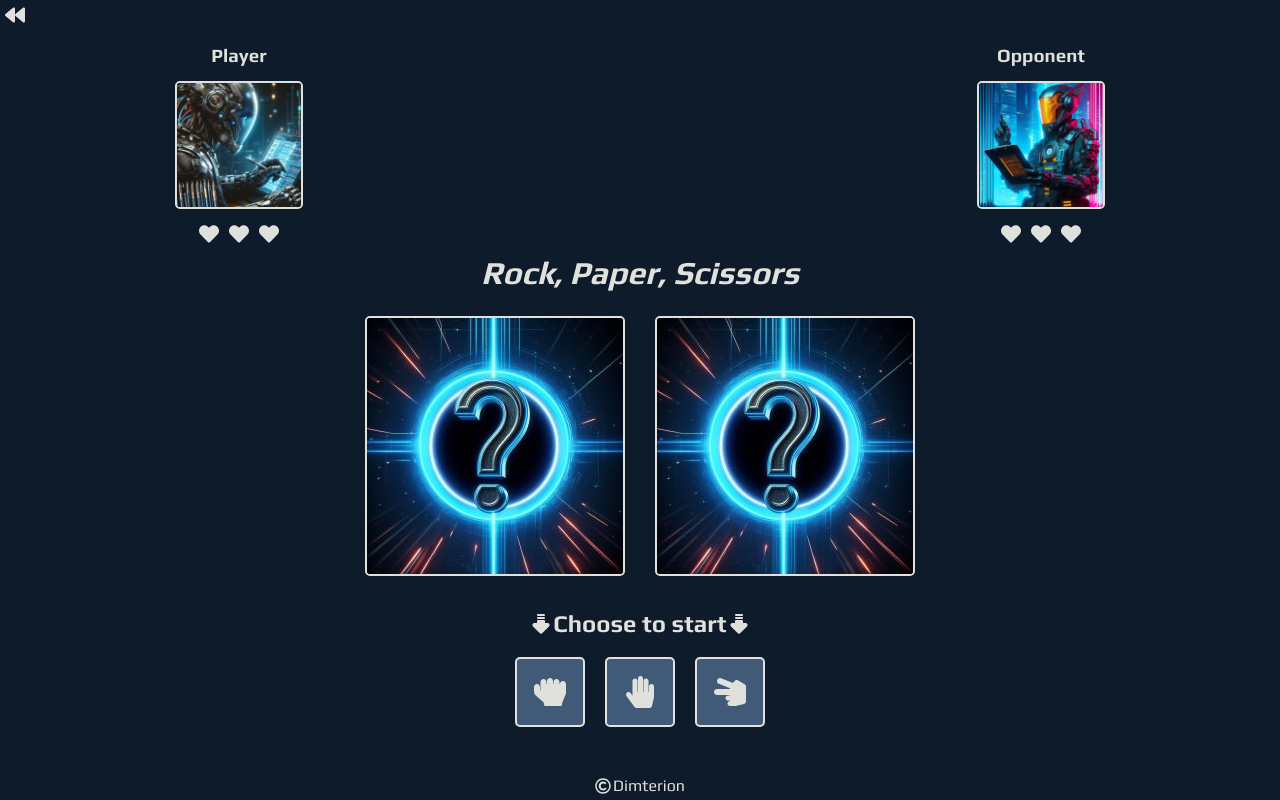
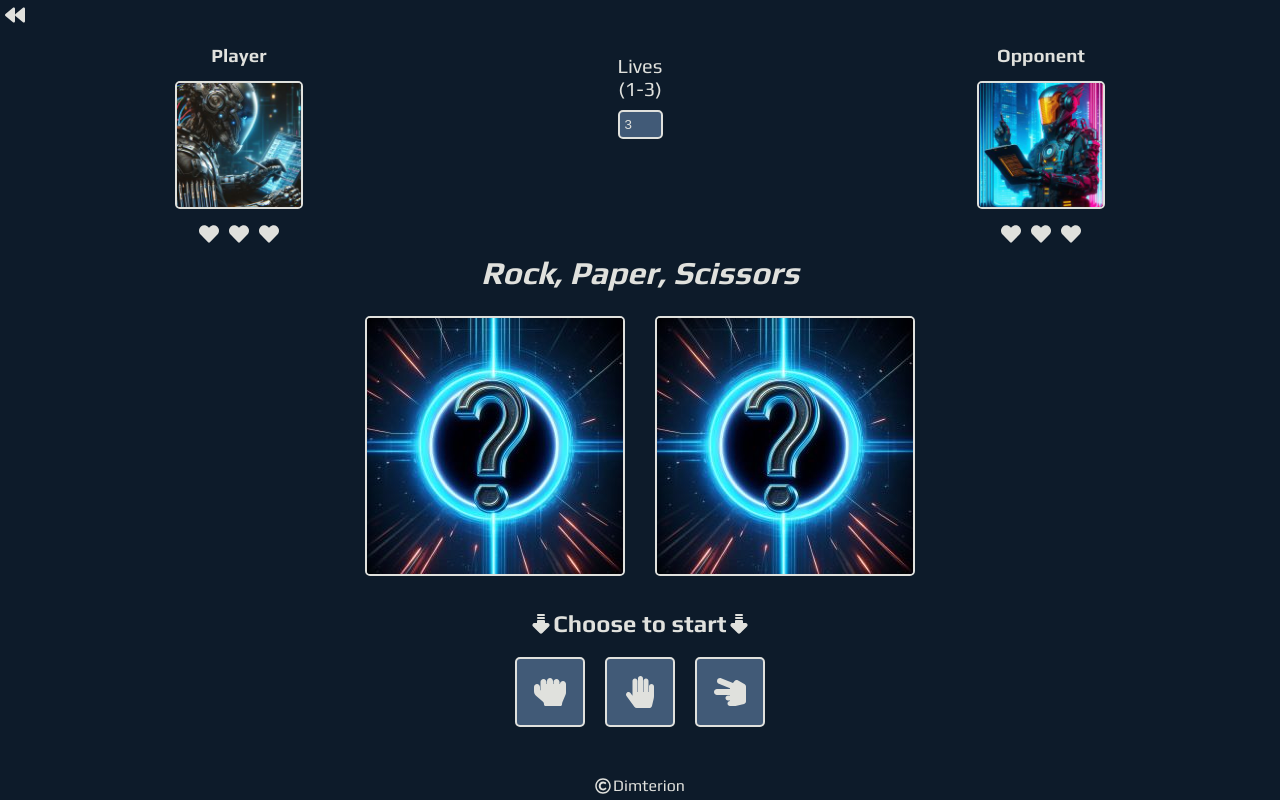
Before and after one commit to Dimterion/Playground, a React (Vite) app: page /rps-game in a window 1280 px wide. Built offline with nearby package versions, Linux system fonts and the light colour scheme.

Commit message:
add rpsGame form for number of lives

```diff
--- a/src/pages/RPSGame/RPSGame.jsx
+++ b/src/pages/RPSGame/RPSGame.jsx
@@ -20,8 +20,7 @@ import Footer from "../../components/Footer/Footer";
 import "./rpsGame.css";
 
 export default function RPSGame() {
-  const lives = 3;
-
+  const [lives, setLives] = useState(3);
   const [playerScore, setPlayerScore] = useState(lives);
   const [opponentScore, setOpponentScore] = useState(lives);
   const [gameStatus, setGameStatus] = useState("Choose to start");
@@ -32,6 +31,16 @@ export default function RPSGame() {
   useEffect(() => {
     document.title = "Rock, Paper, Scissors";
   }, []);
+
+  function handleNumberChange(e) {
+    const parsedNumber = parseInt(e.target.value, 10);
+
+    if (!isNaN(parsedNumber) && parsedNumber > 0 && parsedNumber < 4) {
+      setLives(parsedNumber);
+      setPlayerScore(parsedNumber);
+      setOpponentScore(parsedNumber);
+    }
+  }
 
   // Lives based on score
   function hearts(lives, score) {
@@ -113,6 +122,18 @@ export default function RPSGame() {
               {hearts(lives, playerScore)}
             </div>
           </div>
+          <form className="rpsGame-form">
+            <label htmlFor="numberInput">Lives<br></br>(1-3)</label>
+            <input
+              id="numberInput"
+              type="number"
+              className="rpsGame-input"
+              value={lives}
+              max={3}
+              min={1}
+              onChange={handleNumberChange}
+            />
+          </form>
           <div className="rpsGame-playersInfoContainerItem">
             <h3>Opponent</h3>
             <img
--- a/src/pages/RPSGame/rpsGame.css
+++ b/src/pages/RPSGame/rpsGame.css
@@ -87,6 +87,23 @@
   font-size: 1.25rem;
 }
 
+.rpsGame-form {
+  display: flex;
+  flex-flow: column nowrap;
+  gap: 10px;
+  margin-top: 10px;
+  font-size: 1.25rem;
+}
+
+.rpsGame-input {
+  width: 45px;
+  padding: 5px;
+  border: 2px solid var(--secondary);
+  border-radius: 5px;
+  background: var(--tertiary);
+  color: var(--secondary);
+}
+
 .rpsGame-heading {
   margin: 10px;
   font-size: 2rem;
```
